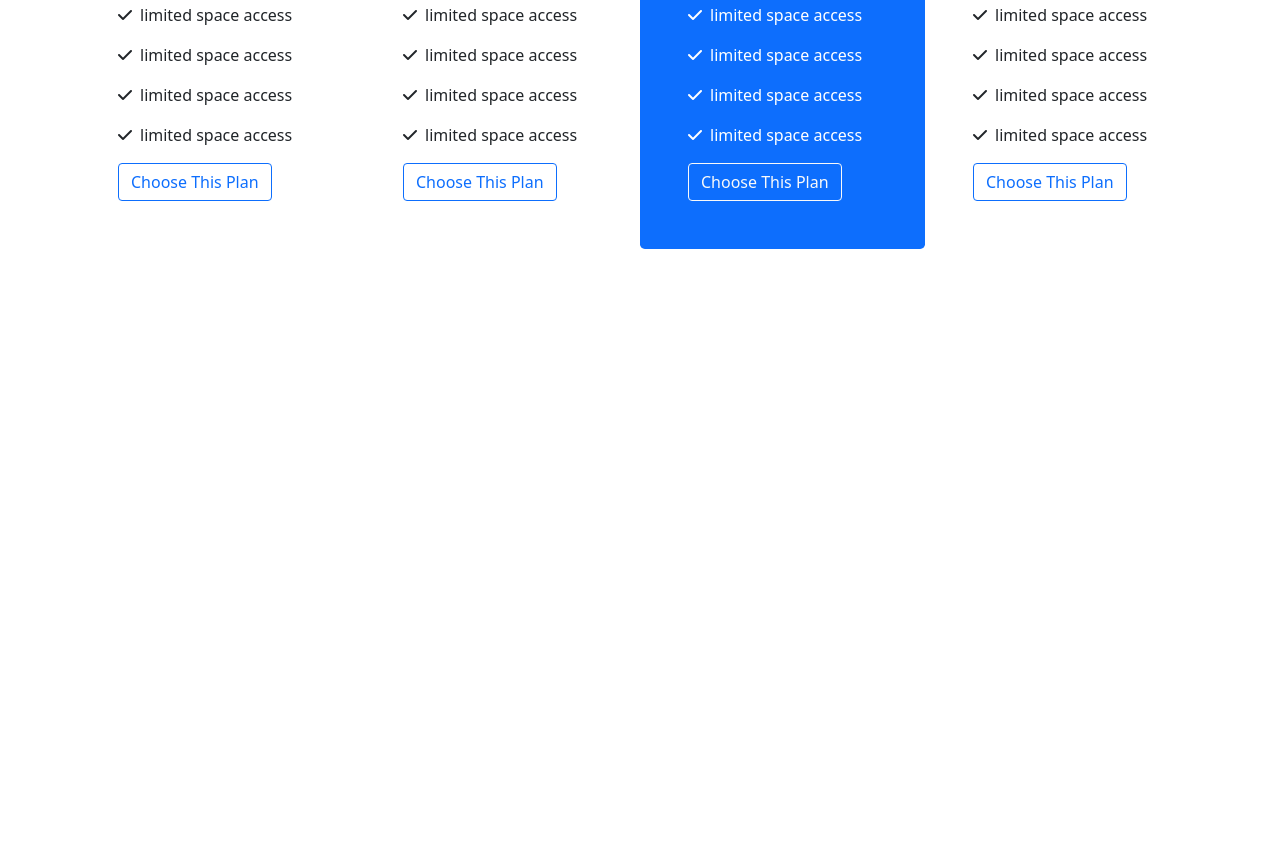
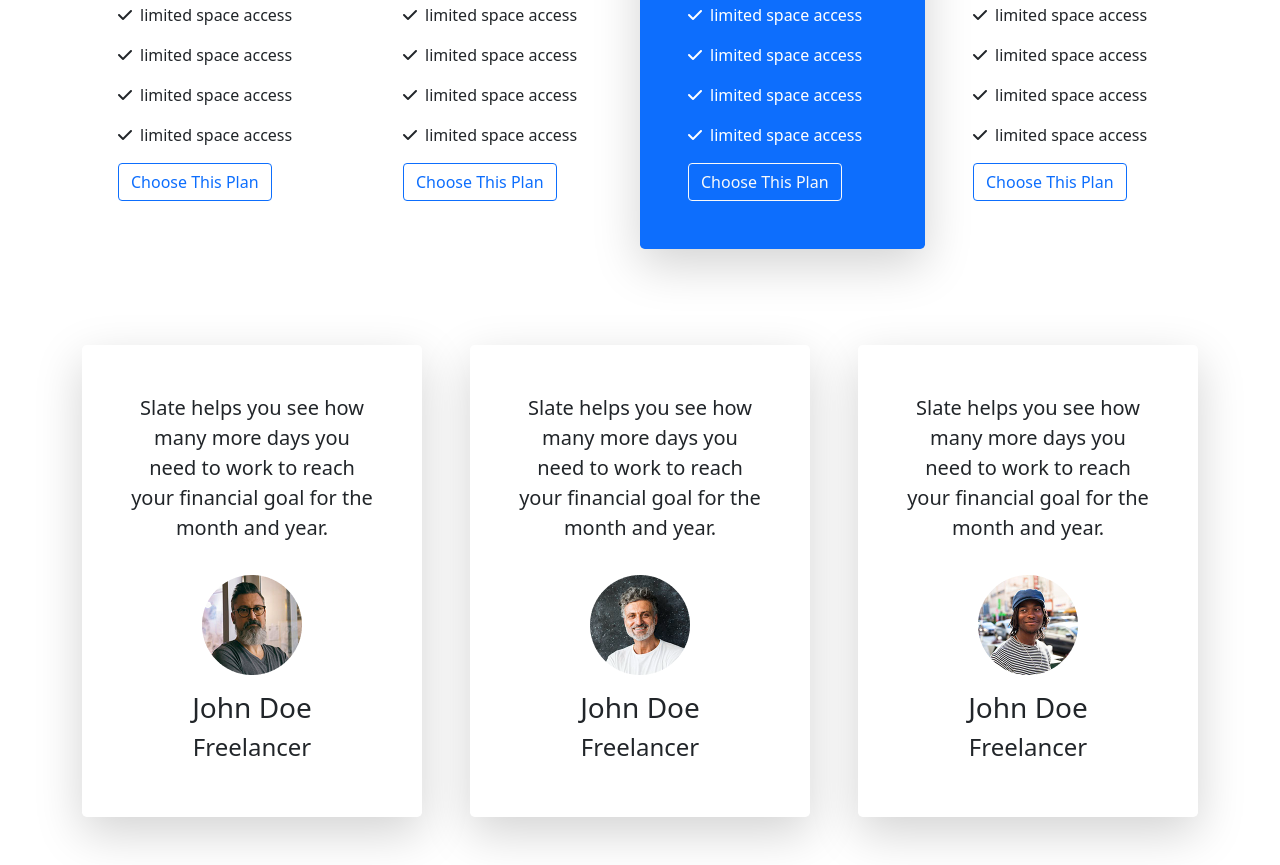
Before and after one commit to sayedmdsafwan/convention-center-bootstrap, a plain HTML site: page index.html in a window 1280 px wide. Shown: the part 1487-2352 px from the top of the page. Before the commit the page ends 1832 px from the top, so only its background shows below. Drawn offline with nearby package versions, Linux system fonts and the light colour scheme.

Commit message:
client section ends

```diff
--- a/index.html
+++ b/index.html
@@ -169,7 +169,7 @@
                     </div>
                     <a href="#" class="btn btn-outline-primary">Choose This Plan</a>
                 </div>
-                <div class="col-md-3 position-relative  rounded-3 p-5 bg-primary text-white">
+                <div class="col-md-3 position-relative shadow-lg rounded-3 p-5 bg-primary text-white">
                     <span class="position-absolute top-0 start-50 translate-middle badge rounded-pill bg-danger">HOT</span>
                     <h3 class="display-6">300$</h3>
                     <h3 class="h3">Business fair</h3>
@@ -223,7 +223,51 @@
     </section>
     <!-- pricing -->
 
+    <!-- client -->
+    <section class="my-5">
+        <div class="container">
+            <div class="row g-5">
+                <div class="col-md-4">
+                    <div class="text-center p-5 shadow-lg rounded-3">
+                        <p class="lead">Slate helps you see how
+                            many more days you need
+                            to work to reach your financial
+                            goal for the month and year.</p>
+                            <img src="images/person 1.png" class="my-3" alt="person">
+                            <h3 class="h3">John Doe</h3>
+                            <h4 class="h4">Freelancer</h4>
+                    </div>
+                </div>
+                <div class="col-md-4">
+                    <div class="text-center p-5 shadow-lg rounded-3">
+                        <p class="lead">Slate helps you see how
+                            many more days you need
+                            to work to reach your financial
+                            goal for the month and year.</p>
+                            <img src="images/person 2.png" class="my-3" alt="person">
+                            <h3 class="h3">John Doe</h3>
+                            <h4 class="h4">Freelancer</h4>
+                    </div>
+                </div>
+                <div class="col-md-4">
+                    <div class="text-center p-5 shadow-lg rounded-3">
+                        <p class="lead">Slate helps you see how
+                            many more days you need
+                            to work to reach your financial
+                            goal for the month and year.</p>
+                            <img src="images/person 3.png" class="my-3" alt="person">
+                            <h3 class="h3">John Doe</h3>
+                            <h4 class="h4">Freelancer</h4>
+                    </div>
+                </div>
+            </div>
+        </div>
+    </section>
+    <!-- client -->
 
+    <!-- FAQ  -->
+
+    <!-- FAQ  -->
 
     <!-- Option 1: Bootstrap Bundle with Popper -->
     <script src="https://cdn.jsdelivr.net/npm/bootstrap@5.1.3/dist/js/bootstrap.bundle.min.js" integrity="sha384-ka7Sk0Gln4gmtz2MlQnikT1wXgYsOg+OMhuP+IlRH9sENBO0LRn5q+8nbTov4+1p" crossorigin="anonymous">
```
